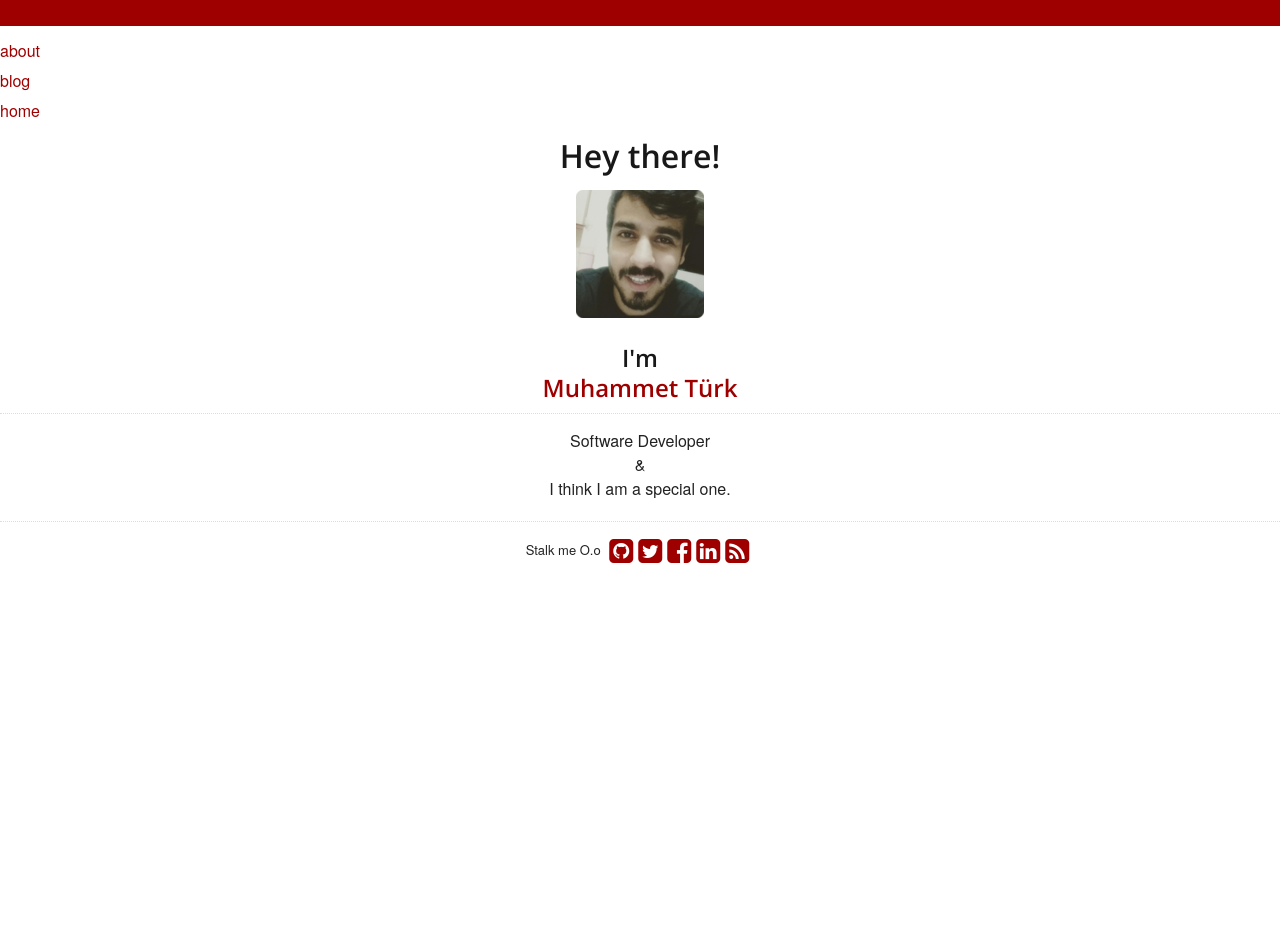
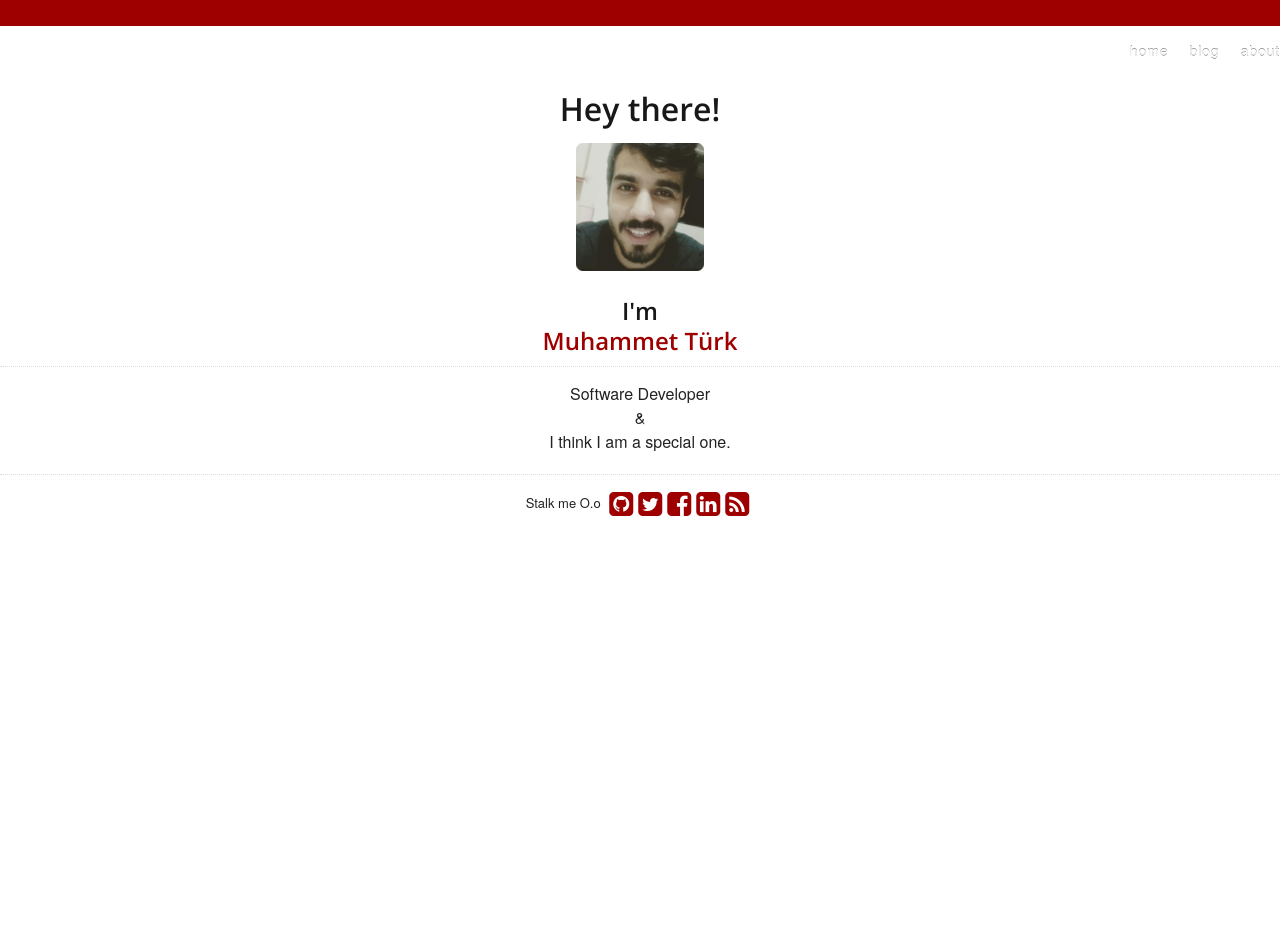
Before and after one commit to mturk111/mturk111.github.io, a Jekyll site: the page built from index.html, in a window 1280 px wide. Built offline with Jekyll 4.4.1, drawn with Linux system fonts in a browser that asks for light colours; nearby versions of some CDN libraries.

Commit message:
Update default-without-footer.html

```diff
--- a/_layouts/default-without-footer.html
+++ b/_layouts/default-without-footer.html
@@ -19,7 +19,7 @@
   <link href="https://maxcdn.bootstrapcdn.com/font-awesome/4.4.0/css/font-awesome.min.css" rel="stylesheet" integrity="sha256-k2/8zcNbxVIh5mnQ52A0r3a6jAgMGxFJFE2707UxGCk= sha512-ZV9KawG2Legkwp3nAlxLIVFudTauWuBpC10uEafMHYL0Sarrz5A7G79kXh5+5+woxQ5HM559XX2UZjMJ36Wplg==" crossorigin="anonymous">
 </head>
 <body>
-<div>
+<div id ="topbar">
         <ul>
           <li><a href="/about">about</a></li>
           <li><a href="/blog">blog</a></li>
```
